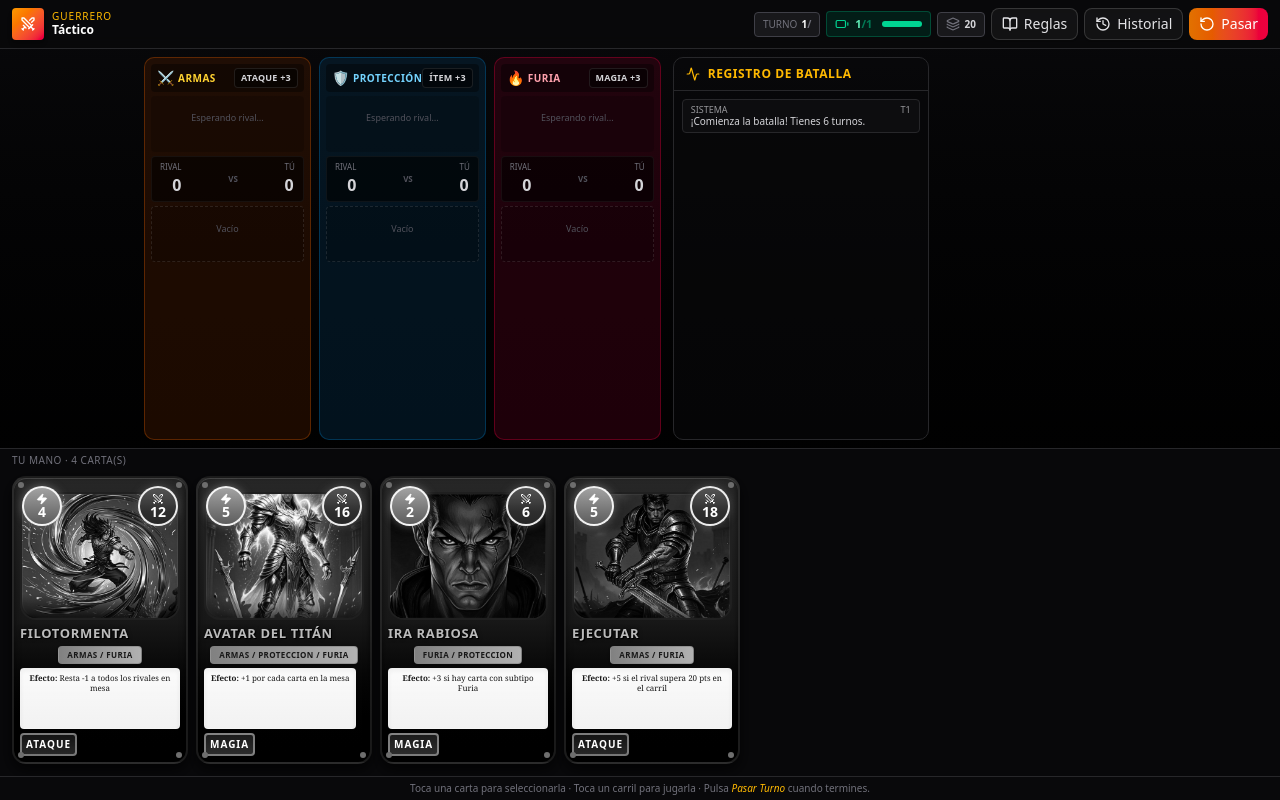
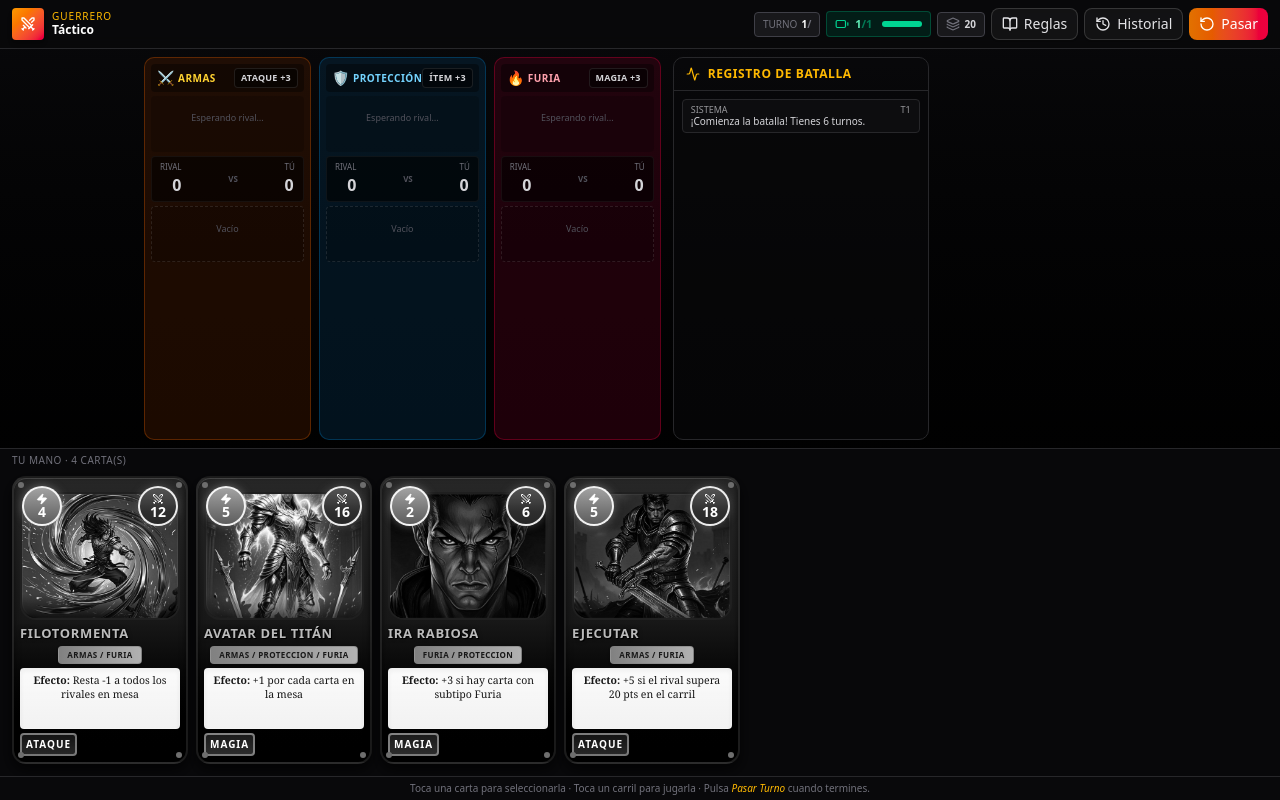
Before and after one commit to santos250996-netizen/guerrero-tactico-tcg, a Next.js app: page / in a window 1280 px wide. Built offline with nearby package versions, Linux system fonts and the light colour scheme.

Commit message:
66a82921-a870-4e08-a35f-10cb044f3a8c

```diff
--- a/src/components/game/HandCardComponent.tsx
+++ b/src/components/game/HandCardComponent.tsx
@@ -110,7 +110,7 @@ export function HandCardComponent({
       </div>
 
       {/* Effect text: parchment box */}
-      <div className="mt-1 flex-1 rounded border border-amber-200/30 bg-gradient-to-b from-amber-50 to-amber-100 px-1.5 py-1 text-[8px] leading-tight text-zinc-900 shadow-inner" style={{ fontFamily: "Georgia, 'Times New Roman', serif" }}>
+      <div className="mt-1 flex-1 overflow-hidden rounded border border-amber-200/30 bg-gradient-to-b from-amber-50 to-amber-100 px-2 py-1 text-[10.5px] leading-snug text-zinc-900 shadow-inner" style={{ fontFamily: "Georgia, 'Times New Roman', serif" }}>
         <span className="font-bold">Efecto:</span> {card.text}
       </div>
 
```
Also changed, not shown: scripts/bigger-text.png (added).
